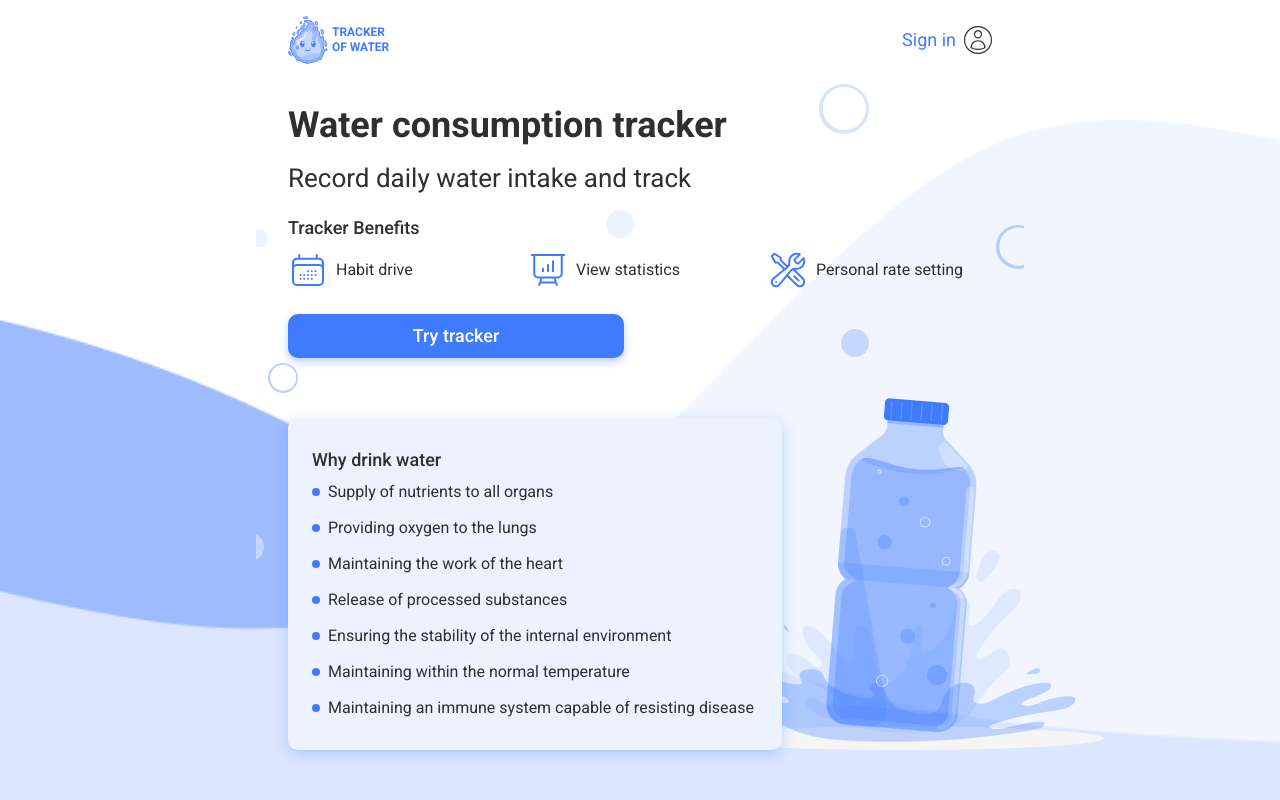
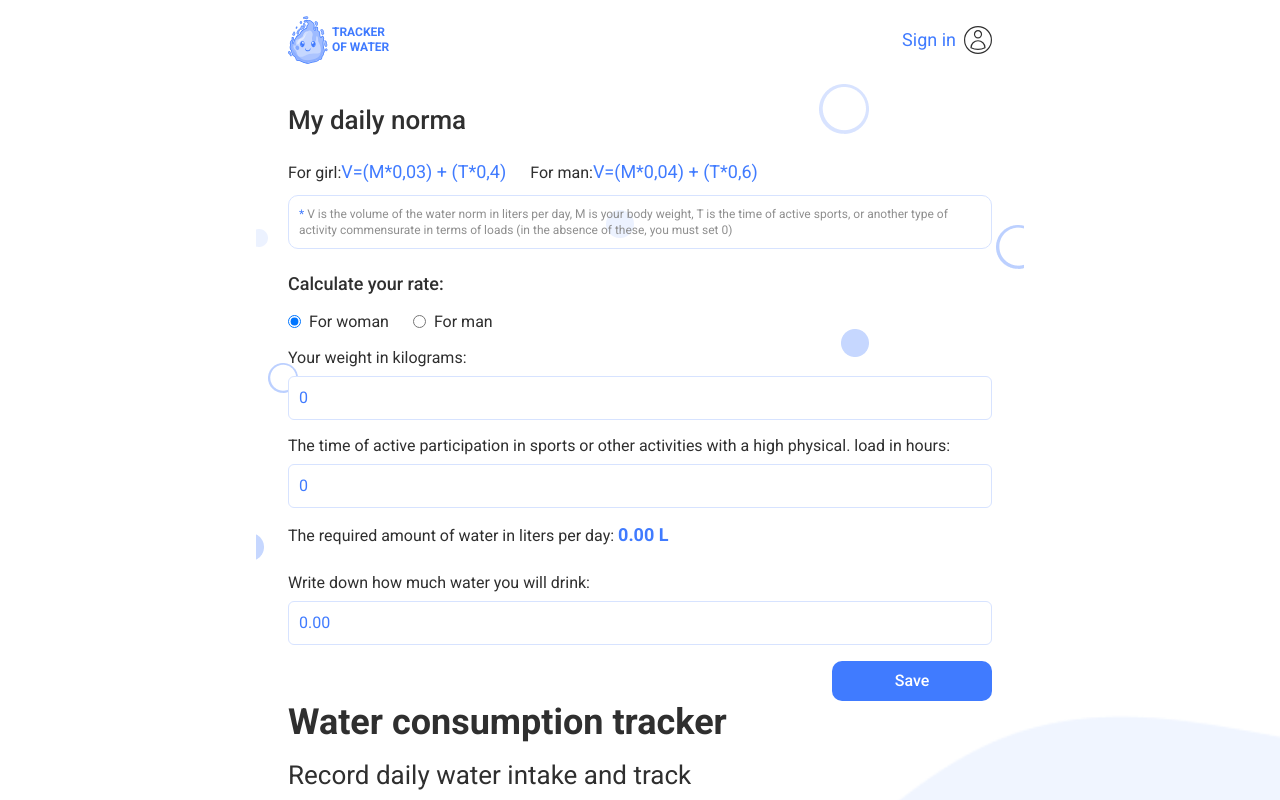
Before and after one commit to Vitalii-Artiukh/Water-Tracker-team-project-node-react-frontend, a React (Vite) app: page /welcome in a window 1280 px wide. Shown: the top 800 px of the page. Built offline with nearby package versions, Linux system fonts and the light colour scheme.

Commit message:
my daily norma

```diff
--- a/src/components/Button/Button.jsx
+++ b/src/components/AppButton/AppButton.jsx
@@ -1,12 +1,12 @@
 import clsx from "clsx";
 
-import styles from "./button.module.css";
+import styles from "./app-button.module.css";
 
-const Button = ({ type = "submit", className, children }) => {
+const AppButton = ({ type = "submit", className, children }) => {
   return (
     <button type={type} className={clsx(styles.btn, className)}>
       {children}
     </button>
   );
 };
-export default Button;
+export default AppButton;
--- a/src/components/DailyNormaForm/DailyNormaForm.jsx
+++ b/src/components/DailyNormaForm/DailyNormaForm.jsx
@@ -3,24 +3,42 @@ import { Formik, Form } from "formik";
 import DailyNormaFormHeading from "./DailyNormaFormHeading/DailyNormaFormHeading";
 
 import TextField from "../form/TextFiled/TextField";
-import Button from "../Button/Button";
+import RadioGroup from "../form/RadioGroup/RadioGroup";
+import Button from "../ui/Button/Button";
 
 import { fields } from "./fields";
 
 import styles from "./daily-norma-form.module.css";
-
+const calcDailyNorma = ({ gender, weight, time }) => {
+  if (!weight || !time) return 0;
+  const weightCoef = gender === "woman" ? 0.03 : 0.04;
+  const timeCoef = gender === "woman" ? 0.04 : 0.06;
+  return (weight * weightCoef + time * timeCoef).toFixed(2);
+};
 const DailyNormaForm = () => {
   return (
     <div>
       <DailyNormaFormHeading />
 
-      <Formik initialValues={{}} onSubmit={(values) => {}}>
-        {({ isSubmitting }) => (
+      <Formik
+        initialValues={{ gender: "woman", weight: "0", time: "0", water: "0" }}
+        onSubmit={(values) => {}}
+      >
+        {({ values }) => (
           <Form>
+            <RadioGroup {...fields.gender} />
             <TextField {...fields.weight} />
             <TextField {...fields.time} />
-            <TextField {...fields.water} />
-            <Button>Save</Button>
+            <p className={styles.waterDay}>
+              The required amount of water in liters per day:{" "}
+              <span className={styles.waterDayValue}>
+                {calcDailyNorma(values)} L
+              </span>
+            </p>
+            <TextField {...fields.water} value={calcDailyNorma(values)} />
+            <div className={styles.buttonWrapper}>
+              <Button width="160px">Save</Button>
+            </div>
           </Form>
         )}
       </Formik>
--- a/src/components/DailyNormaForm/DailyNormaFormHeading/DailyNormaFormHeading.jsx
+++ b/src/components/DailyNormaForm/DailyNormaFormHeading/DailyNormaFormHeading.jsx
@@ -20,14 +20,6 @@ const DailyNormaFormHeading = () => {
         of active sports, or another type of activity commensurate in terms of
         loads (in the absence of these, you must set 0)
       </p>
-      <div className="radio-group">
-        <label className="radio-label">
-          <input type="radio" name="gender" value="woman" checked /> For woman
-        </label>
-        <label className="radio-label">
-          <input type="radio" name="gender" value="man" /> For man
-        </label>
-      </div>
     </>
   );
 };
--- a/src/components/DailyNormaForm/daily-norma-form.module.css
+++ b/src/components/DailyNormaForm/daily-norma-form.module.css
@@ -1,51 +1,11 @@
-.title {
-  font-weight: 500;
-  font-size: 26px;
-  margin-bottom: 24px;
+.buttonWrapper {
+  text-align: right;
 }
-
-.formulaWrapper {
-  display: flex;
-  gap: 24px;
-  flex-wrap: wrap;
-  margin-bottom: 12px;
+.waterDay {
+  margin-bottom: 26px;
 }
-
-@media (max-width: 420px) {
-  .formulaWrapper {
-    gap: 12px;
-  }
-}
-
-.formula {
+.waterDayValue {
   font-size: 18px;
+  font-weight: 700;
   color: var(--primary-color-blue);
 }
-
-.formulaComment {
-  border: 1px solid var(--secondary-color-light-blue200);
-  border-radius: 10px;
-  padding: 10px;
-  margin-bottom: 24px;
-  font-size: 12px;
-  line-height: 16px;
-  color: #8f8f8f;
-  box-sizing: border-box;
-}
-
-.formulaCommentStar {
-  color: var(--primary-color-blue);
-}
-button {
-  width: 100px;
-  padding: 10px;
-  background-color: var(--primary-color-blue);
-  color: white;
-  border: none;
-  border-radius: 4px;
-  cursor: pointer;
-  align-self: flex-end;
-}
-button:hover {
-  background-color: var(--primary-color-blue);
-}
--- a/src/components/DailyNormaForm/fields.js
+++ b/src/components/DailyNormaForm/fields.js
@@ -19,4 +19,18 @@ export const fields = {
     placeholder: "water you will drink",
     bold: true,
   },
+  gender: {
+    title: "Calculate your rate:",
+    name: "gender",
+    items: [
+      {
+        value: "woman",
+        label: "For woman",
+      },
+      {
+        value: "man",
+        label: "For man",
+      },
+    ],
+  },
 };
--- /dev/null
+++ b/src/components/form/RadioGroup/RadioGroup.jsx
@@ -0,0 +1,18 @@
+import styles from "./radio-group.module.css";
+import { Field } from "formik";
+
+const RadioGroup = ({ title, name, items }) => {
+  const elements = items.map((item) => (
+    <div className={styles.wrapper} key={item.value}>
+      <Field name={name} value={item.value} type="radio" />
+      <span>{item.label}</span>
+    </div>
+  ));
+  return (
+    <div className={styles.container}>
+      <p className={styles.title}>{title}</p>
+      <div className={styles.radioWrapper}>{elements}</div>
+    </div>
+  );
+};
+export default RadioGroup;
--- /dev/null
+++ b/src/components/form/RadioGroup/radio-group.module.css
@@ -0,0 +1,17 @@
+.title {
+  font-size: 18px;
+  font-weight: 500;
+  margin-bottom: 16px;
+}
+.radioWrapper {
+  display: flex;
+  gap: 24px;
+}
+.container {
+  margin-bottom: 16px;
+}
+.wrapper {
+  display: flex;
+  align-items: center;
+  gap: 8px;
+}
--- a/src/components/form/TextFiled/TextField.jsx
+++ b/src/components/form/TextFiled/TextField.jsx
@@ -15,7 +15,7 @@ const TextField = ({ label, bold, error, ...props }) => {
       )}
       <Field
         id={id}
-        className={clsx(styles.fied, error && styles.error)}
+        className={clsx(styles.field, error && styles.error)}
         {...props}
       />
       {error && <p className={styles.errorText}>Error text</p>}
--- a/src/pages/WelcomePage/WelcomePage.jsx
+++ b/src/pages/WelcomePage/WelcomePage.jsx
@@ -1,3 +1,4 @@
+import DailyNormaForm from "../../components/DailyNormaForm/DailyNormaForm.jsx";
 import WaterConsumptionTracker from "../../components/WaterConsumptionTracker/WaterConsumptionTracker.jsx";
 import WhyDrinkWater from "../../components/WhyDrinkWater/WhyDrinkWater.jsx";
 import css from "./WelcomePage.module.css";
@@ -5,6 +6,7 @@ import css from "./WelcomePage.module.css";
 const WelcomePage = () => {
   return (
     <div className={css.wrapper}>
+      <DailyNormaForm />
       <WaterConsumptionTracker />
       <WhyDrinkWater />
     </div>
```
Also changed, not shown: src/components/AppButton/app-button.module.css (renamed from src/components/Button/button.module.css).
